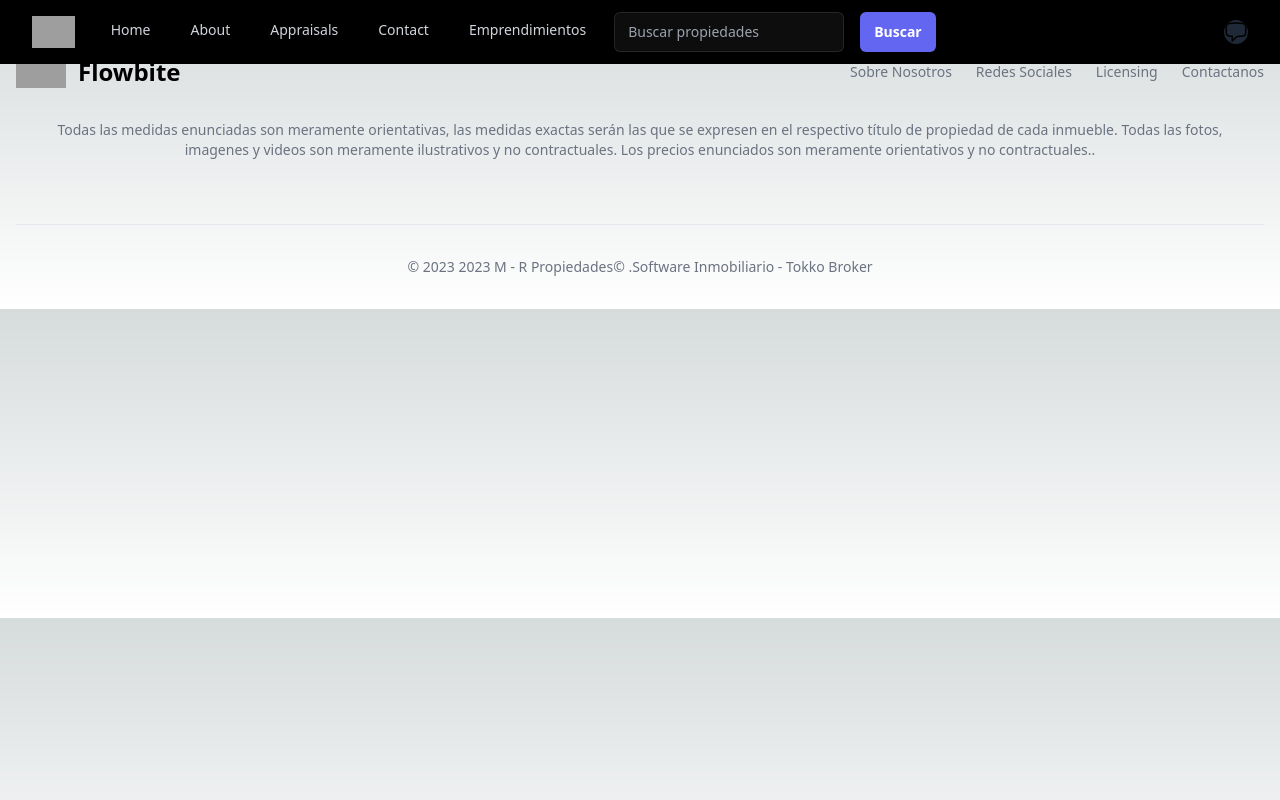
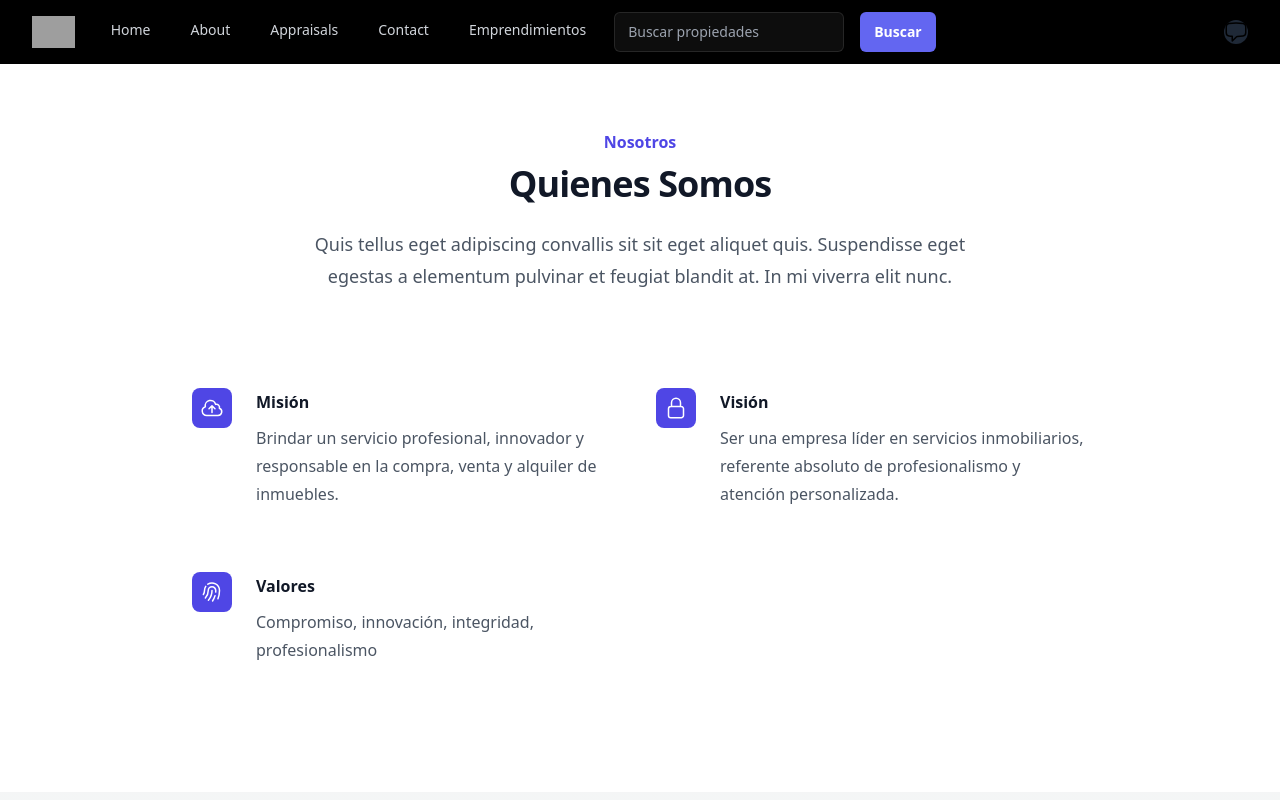
Before and after one commit to Assietta/BienesRaices, a Next.js app in the folder client/: page /about in a window 1280 px wide. Shown: the top 800 px of the page. Built offline with nearby package versions, Linux system fonts and the light colour scheme; grey boxes are pictures that could not be loaded.

Commit message:
push-about-appraisails-contact-back-home-redux

```diff
--- a/client/src/app/about/page.jsx
+++ b/client/src/app/about/page.jsx
@@ -1,6 +1,68 @@
+import {
+  ArrowPathIcon,
+  CloudArrowUpIcon,
+  FingerPrintIcon,
+  LockClosedIcon,
+} from "@heroicons/react/24/outline";
 
-export default function Hola (){
-    return(
-        <div>hola maestro</div>
-    )
-  }
+const features = [
+  {
+    name: "Misión",
+    description:
+      "Brindar un servicio profesional, innovador y responsable en la compra, venta y alquiler de inmuebles.",
+    icon: CloudArrowUpIcon,
+  },
+  {
+    name: "Visión",
+    description:
+      "Ser una empresa líder en servicios inmobiliarios, referente absoluto de profesionalismo y atención personalizada.",
+    icon: LockClosedIcon,
+  },
+  {
+    name: "Valores",
+    description: "Compromiso, innovación, integridad, profesionalismo",
+    icon: FingerPrintIcon,
+  },
+];
+
+export default function Example() {
+  return (
+    <div className="bg-white py-24 sm:py-32">
+      <div className="mx-auto max-w-7xl px-6 lg:px-8">
+        <div className="mx-auto max-w-2xl lg:text-center">
+<h2 className="text-base font-semibold leading-7 text-indigo-600">
+            Nosotros
+          </h2>
+          <p className="mt-2 text-3xl font-bold tracking-tight text-gray-900 sm:text-4xl">
+            Quienes Somos
+          </p>
+          <p className="mt-6 text-lg leading-8 text-gray-600">
+            Quis tellus eget adipiscing convallis sit sit eget aliquet quis.
+            Suspendisse eget egestas a elementum pulvinar et feugiat blandit at.
+            In mi viverra elit nunc.
+          </p>
+        </div>
+        <div className="mx-auto mt-16 max-w-2xl sm:mt-20 lg:mt-24 lg:max-w-4xl">
+          <dl className="grid max-w-xl grid-cols-1 gap-x-8 gap-y-10 lg:max-w-none lg:grid-cols-2 lg:gap-y-16">
+            {features.map((feature) => (
+              <div key={feature.name} className="relative pl-16">
+                <dt className="text-base font-semibold leading-7 text-gray-900">
+                  <div className="absolute left-0 top-0 flex h-10 w-10 items-center justify-center rounded-lg bg-indigo-600">
+                    <feature.icon
+                      className="h-6 w-6 text-white"
+                      aria-hidden="true"
+                    />
+                  </div>
+                  {feature.name}
+                </dt>
+                <dd className="mt-2 text-base leading-7 text-gray-600">
+                  {feature.description}
+                </dd>
+              </div>
+            ))}
+          </dl>
+        </div>
+      </div>
+    </div>
+  );
+}
--- a/client/src/app/appraisals/appraisals.module.css
+++ b/client/src/app/appraisals/appraisals.module.css
@@ -25,6 +25,7 @@
 .form-container textarea,
 .form-container select {
   display: block;
+  color: black;
   width: 100%;
   box-sizing: border-box;
   margin-bottom: 10px;
```
